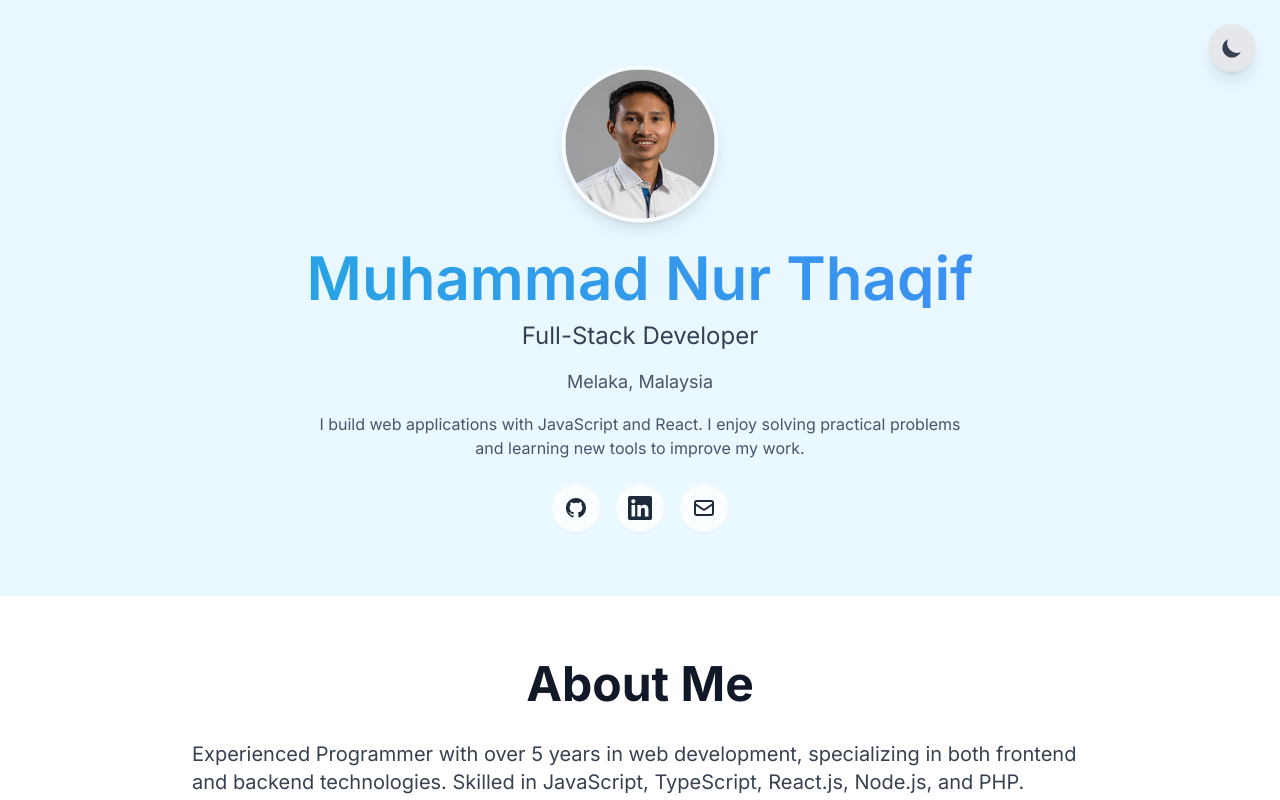
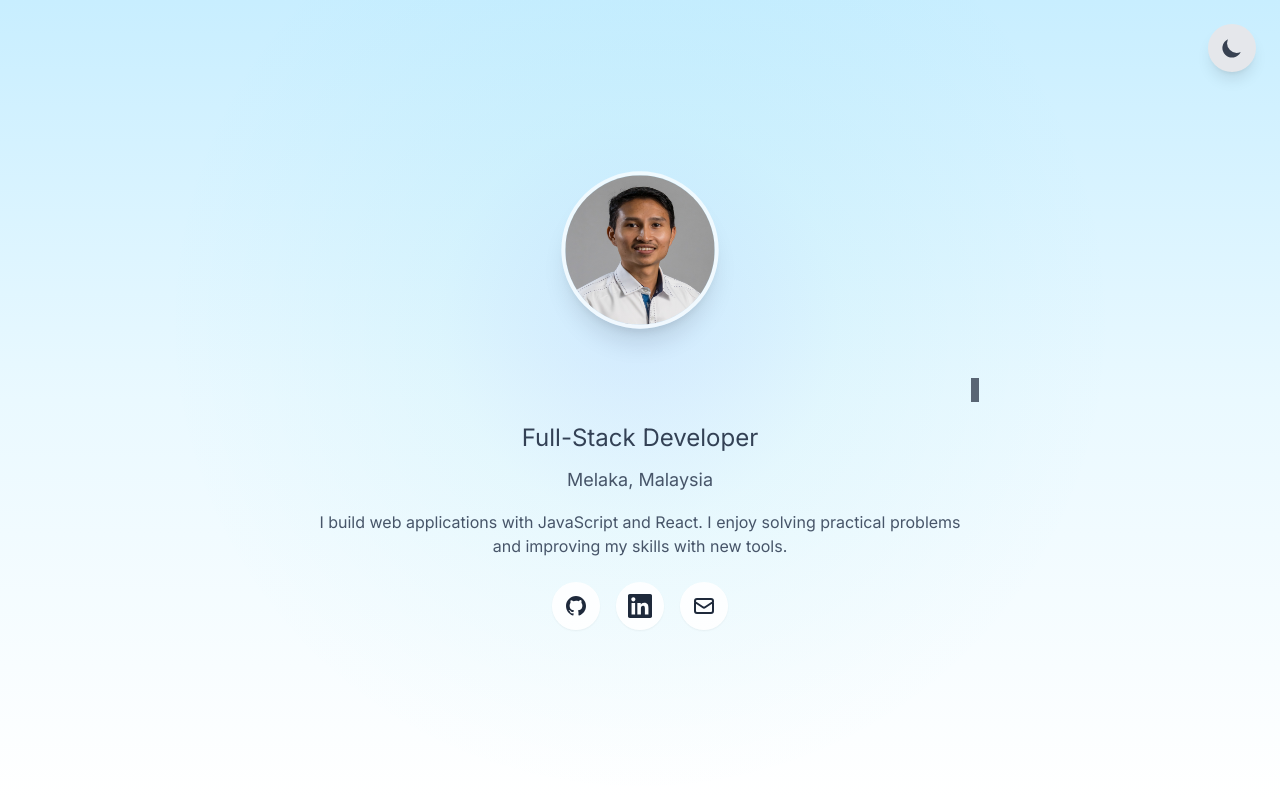
Before and after one commit to mnthaqif/mnthaqif.github.io, a React (Vite) app: page / in a window 1280 px wide. Shown: the top 800 px of the page. Built offline with nearby package versions, Linux system fonts and the light colour scheme.

Commit message:
Enhance Hero section with typing effect component
Added a typing effect component for displaying text dynamically. Updated styles and animations for various elements in the Hero section.

```diff
--- a/src/components/sections/Hero.jsx
+++ b/src/components/sections/Hero.jsx
@@ -1,7 +1,34 @@
-import React from 'react';
+import React, { useEffect, useState } from 'react';
 import { motion } from 'framer-motion';
 import { resumeData } from '../../data/resumeData';
 import avatar from '../../assets/thaqif.jpg';
+
+/**
+ * Small typing component (no extra deps)
+ */
+function Typing({ text, speed = 80, className = '' }) {
+  const [display, setDisplay] = useState('');
+  useEffect(() => {
+    let i = 0;
+    setDisplay('');
+    const id = setInterval(() => {
+      i += 1;
+      setDisplay(text.slice(0, i));
+      if (i >= text.length) clearInterval(id);
+    }, speed);
+    return () => clearInterval(id);
+  }, [text, speed]);
+
+  return (
+    <span className={className}>
+      {display}
+      <span
+        className="inline-block ml-1 w-[8px] h-6 align-middle bg-slate-800 dark:bg-slate-200 animate-pulse"
+        aria-hidden="true"
+      />
+    </span>
+  );
+}
 
 const containerVariants = {
   hidden: { opacity: 0, y: 10 },
@@ -22,16 +49,17 @@ const Hero = () => {
 
   return (
     <section
-      className="min-h-screen flex items-center justify-center section-padding"
+      aria-label="Hero"
+      className="relative flex items-center justify-center overflow-hidden"
       style={{
-        minHeight: '54vh',
-        // soft light blue base + very subtle gradient overlay
+        // full screen hero
+        height: '100vh',
+        // soft light blue base with slightly stronger gradient so it's visible around the avatar
         background:
-          'linear-gradient(180deg, rgba(219,234,254,0.10) 0%, rgba(235,248,255,0.10) 100%), #eaf9ff',
+          'radial-gradient(circle at 50% 40%, rgba(59,130,246,0.12) 0%, rgba(6,182,212,0.04) 25%, transparent 60%), linear-gradient(180deg, #c8eeff 0%, #eaf9ff 50%, #ffffff 100%)',
       }}
-      aria-label="Hero"
     >
-      {/* animated soft background shapes */}
+      {/* subtle animated blurred background shapes (soft, low-contrast) */}
       <svg
         className="absolute inset-0 w-full h-full -z-10"
         viewBox="0 0 1200 700"
@@ -45,26 +73,26 @@ const Hero = () => {
           </filter>
         </defs>
 
-        {/* left float */}
+        {/* left blob - gentle float */}
         <motion.g
           filter="url(#blurSoft)"
-          animate={{ x: [0, -20, 0], opacity: [0.22, 0.28, 0.22] }}
+          animate={{ x: [0, -18, 0], opacity: [0.20, 0.26, 0.20] }}
           transition={{ duration: 12, repeat: Infinity, repeatType: 'reverse', ease: 'easeInOut' }}
         >
-          <ellipse cx="180" cy="220" rx="300" ry="160" fill="#c7e7ff" opacity="0.22" />
+          <ellipse cx="160" cy="220" rx="320" ry="180" fill="#c7eaff" opacity="0.20" />
         </motion.g>
 
-        {/* right float */}
+        {/* right blob - gentle float */}
         <motion.g
           filter="url(#blurSoft)"
-          animate={{ y: [0, -16, 0], opacity: [0.16, 0.2, 0.16] }}
+          animate={{ y: [0, -12, 0], opacity: [0.14, 0.18, 0.14] }}
           transition={{ duration: 14, repeat: Infinity, repeatType: 'reverse', ease: 'easeInOut' }}
         >
-          <ellipse cx="980" cy="260" rx="320" ry="180" fill="#dfffe8" opacity="0.16" />
+          <ellipse cx="980" cy="260" rx="340" ry="200" fill="#e6fff0" opacity="0.16" />
         </motion.g>
 
-        {/* faint radial wash for center focus */}
-        <rect width="100%" height="100%" fill="rgba(255,255,255,0.04)" />
+        {/* centered subtle radial highlight to make gradient visible near avatar */}
+        <ellipse cx="600" cy="260" rx="260" ry="160" fill="#d2f4ff" opacity="0.10" />
       </svg>
 
       <div className="max-w-4xl mx-auto text-center w-full px-4">
@@ -78,64 +106,50 @@ const Hero = () => {
             variants={childVariant}
             src={avatar}
             alt={personal.name}
-            className="w-32 h-32 md:w-40 md:h-40 rounded-full mx-auto mb-6 shadow-lg border-4 border-white/60"
+            className="w-32 h-32 md:w-40 md:h-40 rounded-full mx-auto mb-6 shadow-xl border-4 border-white/70"
             initial={{ opacity: 0, scale: 0.95 }}
-            animate={{ opacity: 1, scale: [0.98, 1.02, 0.98], y: [0, -6, 0] }}
+            animate={{ opacity: 1, scale: [0.98, 1.02, 0.98], y: [0, -8, 0] }}
             transition={{ duration: 6, repeat: Infinity, ease: 'easeInOut' }}
             whileHover={{ scale: 1.06 }}
           />
 
           <motion.h1
             variants={childVariant}
-            className="text-4xl md:text-5xl lg:text-6xl font-semibold mb-3 bg-clip-text text-transparent"
-            style={{
-              backgroundImage:
-                'linear-gradient(90deg, rgba(6,182,212,0.95), rgba(59,130,246,0.95))',
-              backgroundSize: '200% 200%',
-            }}
-            animate={{ backgroundPosition: ['0% 50%', '100% 50%'] }}
-            transition={{ duration: 8, repeat: Infinity, repeatType: 'reverse', ease: 'linear' }}
+            className="text-4xl md:text-5xl lg:text-6xl font-semibold mb-2"
           >
-            {personal.name}
+            {/* typing animation for your name */}
+            <Typing text={personal.name} speed={80} className="bg-clip-text text-transparent" />
           </motion.h1>
 
-          <motion.p
-            variants={childVariant}
-            className="text-xl md:text-2xl text-slate-700 mb-4"
-          >
+          <motion.p variants={childVariant} className="text-xl md:text-2xl text-slate-700 mb-3">
             {personal.title}
           </motion.p>
 
-          <motion.p
-            variants={childVariant}
-            className="text-lg text-slate-600 mb-4"
-          >
+          <motion.p variants={childVariant} className="text-lg text-slate-600 mb-4">
             {personal.location}
           </motion.p>
 
-          {/* Simple about me (added) */}
-          <motion.p
-            variants={childVariant}
-            className="max-w-2xl mx-auto text-slate-600 mb-6 text-base"
-          >
-            I build web applications with JavaScript and React. I enjoy solving practical problems
-            and learning new tools to improve my work.
+          {/* Simple about me */}
+          <motion.p variants={childVariant} className="max-w-2xl mx-auto text-slate-600 mb-6 text-base">
+            I build web applications with JavaScript and React. I enjoy solving practical problems and
+            improving my skills with new tools.
           </motion.p>
 
-          <motion.div
-            variants={childVariant}
-            className="flex justify-center gap-4 flex-wrap"
-          >
+          <motion.div variants={childVariant} className="flex justify-center gap-4 flex-wrap">
             <motion.a
               href={personal.github}
               target="_blank"
               rel="noopener noreferrer"
-              className="p-3 rounded-full bg-white/80 hover:bg-primary-100 transition-colors shadow-sm"
+              className="p-3 rounded-full bg-white/90 hover:bg-primary-100 transition-colors shadow-sm"
               aria-label="GitHub"
               whileHover={{ scale: 1.06 }}
             >
               <svg className="w-6 h-6 text-slate-800" fill="currentColor" viewBox="0 0 24 24">
-                <path fillRule="evenodd" d="M12 2C6.477 2 2 6.477 2 12c0 4.42 2.865 8.17 6.839 9.49.5.092.682-.217.682-.482 0-.237-.008-.866-.013-1.7-2.782.603-3.369-1.34-3.369-1.34-.454-1.156-1.11-1.463-1.11-1.463-.908-.62.069-.608.069-.608 1.003.07 1.531 1.03 1.531 1.03.892 1.529 2.341 1.087 2.91.831.092-.646.35-1.086.636-1.336-2.22-.253-4.555-1.11-4.555-4.943 0-1.091.39-1.984 1.029-2.683-.103-.253-.446-1.27.098-2.647 0 0 .84-.269 2.75 1.025A9.578 9.578 0 0112 6.836c.85.004 1.705.114 2.504.336 1.909-1.294 2.747-1.025 2.747-1.025.546 1.377.203 2.394.1 2.647.64.699 1.028 1.592 1.028 2.683 0 3.842-2.339 4.687-4.566 4.935.359.309.678.919.678 1.852 0 1.336-.012 2.415-.012 2.743 0 .267.18.578.688.48C19.138 20.167 22 16.418 22 12c0-5.523-4.477-10-10-10z" clipRule="evenodd" />
+                <path
+                  fillRule="evenodd"
+                  d="M12 2C6.477 2 2 6.477 2 12c0 4.42 2.865 8.17 6.839 9.49.5.092.682-.217.682-.482 0-.237-.008-.866-.013-1.7-2.782.603-3.369-1.34-3.369-1.34-.454-1.156-1.11-1.463-1.11-1.463-.908-.62.069-.608.069-.608 1.003.07 1.531 1.03 1.531 1.03.892 1.529 2.341 1.087 2.91.831.092-.646.35-1.086.636-1.336-2.22-.253-4.555-1.11-4.555-4.943 0-1.091.39-1.984 1.029-2.683-.103-.253-.446-1.27.098-2.647 0 0 .84-.269 2.75 1.025A9.578 9.578 0 0112 6.836c.85.004 1.705.114 2.504.336 1.909-1.294 2.747-1.025 2.747-1.025.546 1.377.203 2.394.1 2.647.64.699 1.028 1.592 1.028 2.683 0 3.842-2.339 4.687-4.566 4.935.359.309.678.919.678 1.852 0 1.336-.012 2.415-.012 2.743 0 .267.18.578.688.48C19.138 20.167 22 16.418 22 12c0-5.523-4.477-10-10-10z"
+                  clipRule="evenodd"
+                />
               </svg>
             </motion.a>
 
@@ -143,7 +157,7 @@ const Hero = () => {
               href={personal.linkedin}
               target="_blank"
               rel="noopener noreferrer"
-              className="p-3 rounded-full bg-white/80 hover:bg-primary-100 transition-colors shadow-sm"
+              className="p-3 rounded-full bg-white/90 hover:bg-primary-100 transition-colors shadow-sm"
               aria-label="LinkedIn"
               whileHover={{ scale: 1.06 }}
             >
@@ -154,7 +168,7 @@ const Hero = () => {
 
             <motion.a
               href={`mailto:${personal.email}`}
-              className="p-3 rounded-full bg-white/80 hover:bg-primary-100 transition-colors shadow-sm"
+              className="p-3 rounded-full bg-white/90 hover:bg-primary-100 transition-colors shadow-sm"
               aria-label="Email"
               whileHover={{ scale: 1.06 }}
             >
```
